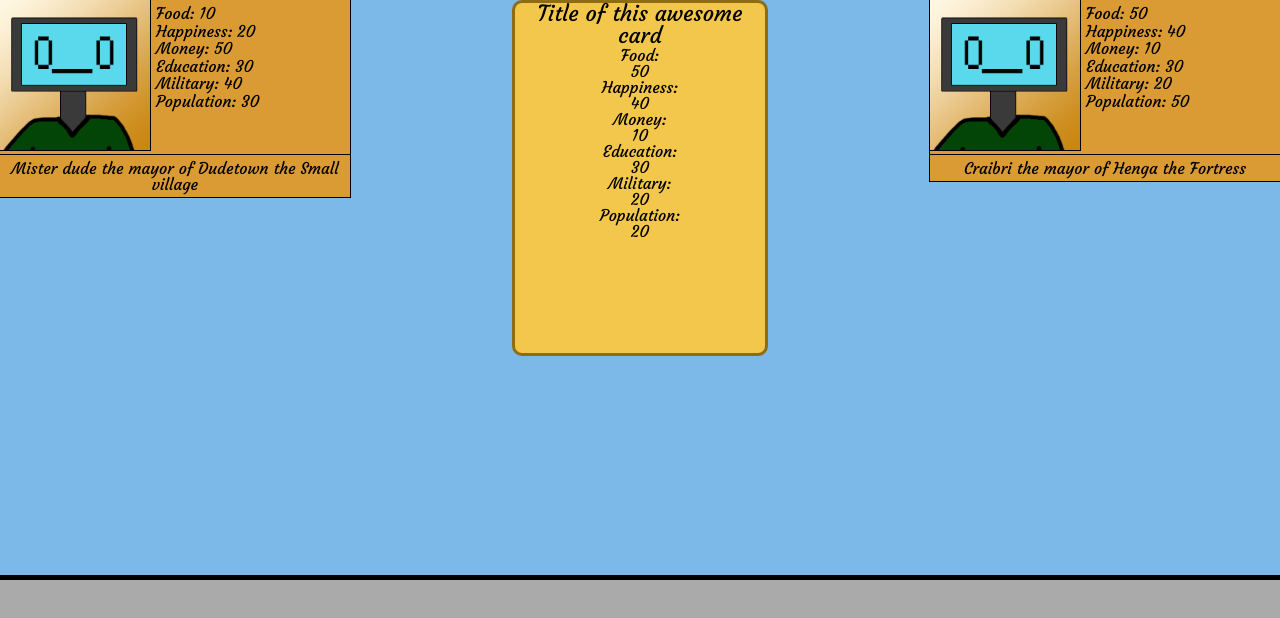
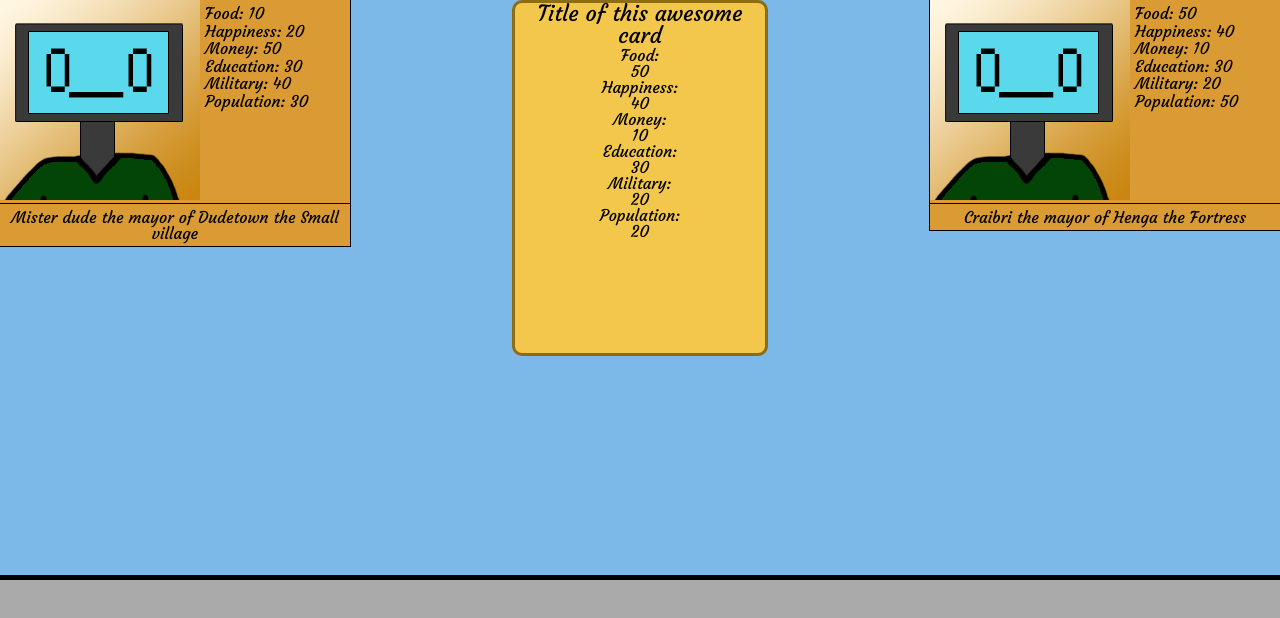
Before and after one commit to TKatra/Town-Management-Game, a plain HTML site: page index.html in a window 1280 px wide. Drawn offline with nearby package versions, Linux system fonts and the light colour scheme; no server answers.

Commit message:
changed the class for the computer players' profile pictures

```diff
--- a/CSS/main.css
+++ b/CSS/main.css
@@ -149,9 +149,9 @@ div.button:active{
 	border-bottom: 1px solid #000000;
 }
 
-.opponent-area .opponent-display .top-display img {
+.opponent-area .opponent-display .top-display img.computer-profile-picture {
 	display: inline-block;
-	max-height: 150px;
+	/*max-height: 150px;*/
 	border-right: 1px solid #000000;
 	border-bottom: 1px solid #000000;
 }
```
